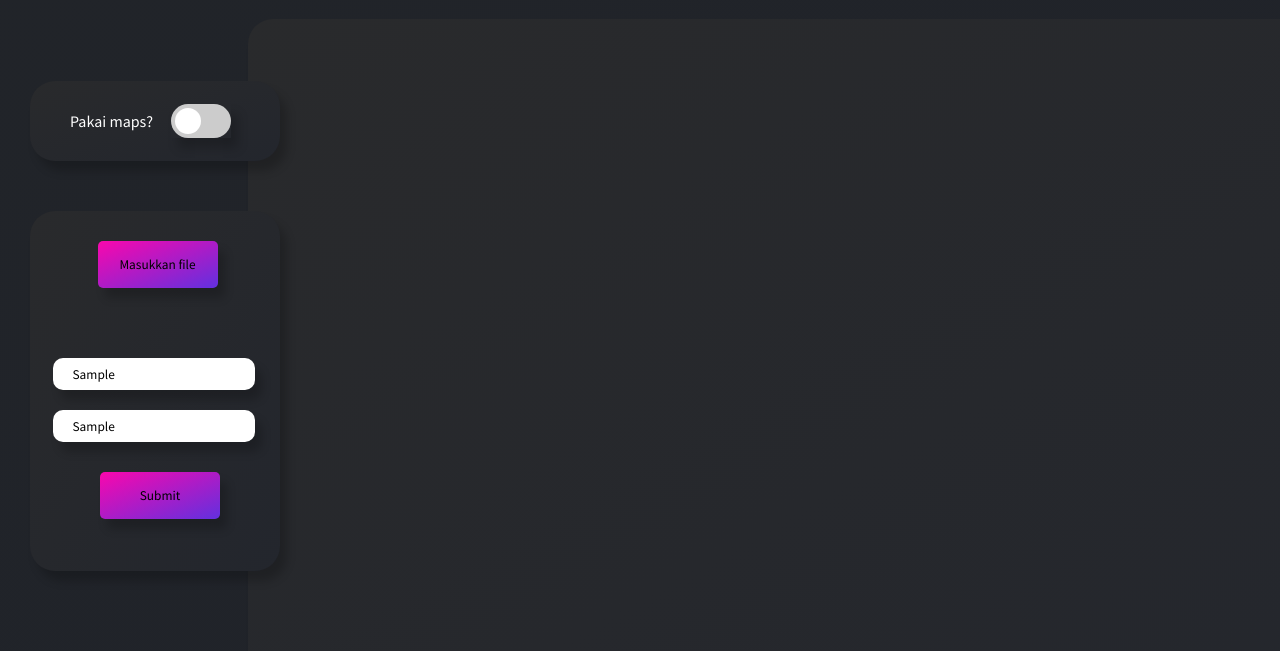
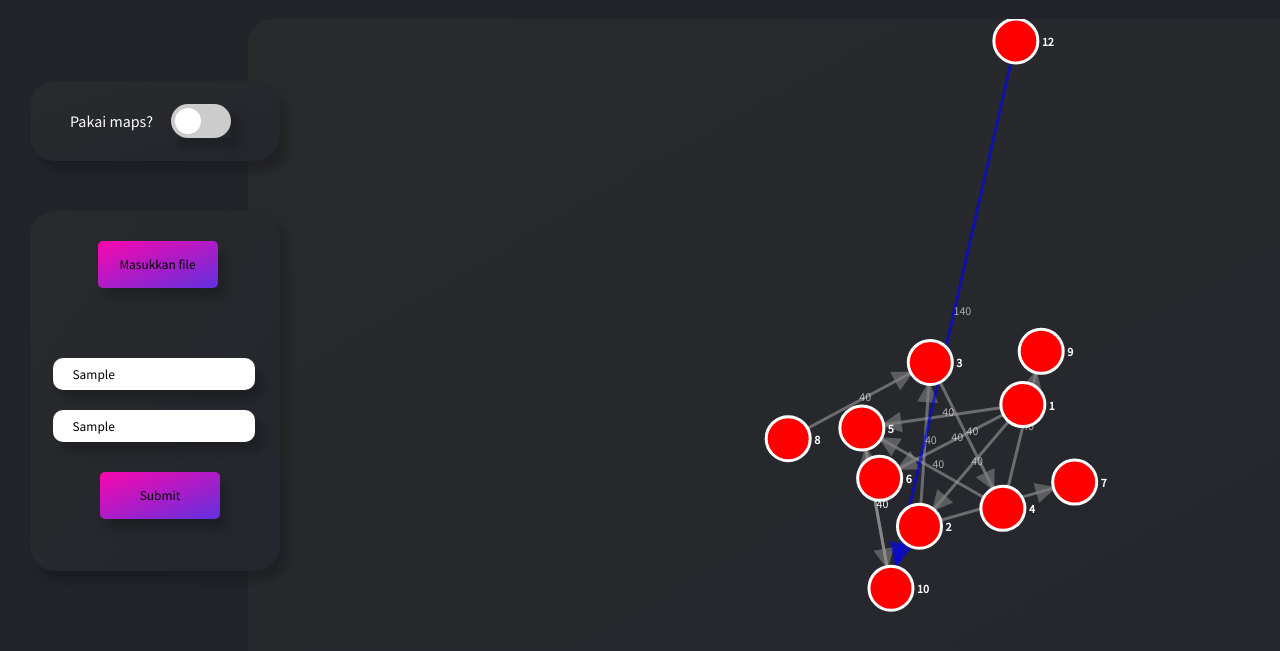
Before and after one commit to Ainzw0rth/Tucil3_13521069_13521173, a plain HTML site: page src/index.html in a window 1280 px wide. Both pictures are taken after typing "Sample", "Sample" into the empty fields and a click on the input "Submit". Shown: the part 89-740 px from the top of the page. Drawn offline with nearby package versions, Linux system fonts and the light colour scheme; a web font is replaced by a local one.

Commit message:
fix visualisasi

```diff
--- a/src/script.js
+++ b/src/script.js
@@ -6,14 +6,38 @@ var height = svg.attr("height");
 // JIKA ELEMEN INI ISINYA DIUBAH, MAKA OTOMATIS VISUALISASI JUGA AKAN BERUBAH
 // inisialisasi semua elemen-elemen graf
 var nodes = [
+  {name: "1"},
+  {name: "2"},
+  {name: "3"},
+  {name: "4"},
+  {name: "5"},
+  {name: "6"},
+  {name: "7"},
+  {name: "8"},
+  {name: "9"},
+  {name: "10"},
+  {name: "12"},
 ];
 
 // daftar hubungan antar node
 var links = [
+  {source: "1", target: "2", distance: "40"},
+  {source: "1", target: "5", distance: "40"},
+  {source: "1", target: "6", distance: "40"},
+  {source: "2", target: "3", distance: "40"},
+  {source: "2", target: "7", distance: "40"},
+  {source: "3", target: "4", distance: "40"},
+  {source: "8", target: "3", distance: "40"},
+  {source: "4", target: "5", distance: "40"},
+  {source: "4", target: "9", distance: "40"},
+  {source: "5", target: "10", distance: "40"},
+  {source: "10", target: "5", distance: "40"},
+  {source: "12", target: "10", distance: "140"},
 ];
 
 // daftar hubungan antar node yang merupakan shortest path
 var links2 = [
+  {source: "12", target: "10", distance: "140"},
 ];
 
 // input node awal dan akhir dari form input
@@ -54,6 +78,7 @@ function updateValues() {
 }
 
 function visualize() {
+  var noderadius = [];
   // reset svgnya terlebih dahulu
   svg.selectAll("*").remove();
 
@@ -96,10 +121,8 @@ function visualize() {
     .data(nodes)
     .enter()
     .append("circle")
-    .attr("r", 15)
-    .attr("fill", function(d) {
-      return "red";
-    })
+    .attr("r", 22)
+    .attr("fill", "red")
     .call(
       d3
         .drag()
@@ -108,12 +131,36 @@ function visualize() {
         .on("end", dragended)
     );
 
+  svg.append("defs").append("marker")
+    .attr("id", "arrow-blue")
+    .attr("viewBox", "0 -5 10 10")
+    .attr("refX", 19)
+    .attr("refY", 0)
+    .attr("markerWidth", 8)
+    .attr("markerHeight", 8)
+    .attr("orient", "auto-start-reverse")
+    .append("path")
+    .attr("fill", "blue")
+    .attr("d", "M0,-5L10,0L0,5");
+
+  svg.append("defs").append("marker")
+    .attr("id", "default")
+    .attr("viewBox", "0 -5 10 10")
+    .attr("refX", 19)
+    .attr("refY", 0)
+    .attr("markerWidth", 10)
+    .attr("markerHeight", 7)
+    .attr("orient", "auto-start-reverse")
+    .append("path")
+    .attr("fill", "grey")
+    .attr("d", "M0,-5L10,0L0,5");
+
   var nodelabel = svg.selectAll(".node-label")
-  .data(nodes)
-  .enter()
-  .append("text")
-  .attr("class", "node-label")
-  .text(function(d) { return d.name; });
+    .data(nodes)
+    .enter()
+    .append("text")
+    .attr("class", "node-label")
+    .text(function(d) { return d.name; });
 
   // buat mengatur posisi elemen" di simulasi
   simulation.on("tick", function() {
@@ -121,19 +168,28 @@ function visualize() {
       .attr("x1", function(d) { return d.source.x; })
       .attr("y1", function(d) { return d.source.y; })
       .attr("x2", function(d) { return d.target.x; })
-      .attr("y2", function(d) { return d.target.y; });
+      .attr("y2", function(d) { return d.target.y; })
+      .attr("marker-end", function(d) {
+        if (isItInList(links2, d)) {
+          return "url(#arrow-blue)";
+        } else {
+          return "url(#default)";
+        }
+      });
 
     node
       .attr("cx", function(d) { return d.x; })
       .attr("cy", function(d) { return d.y; });
 
     nodelabel
-      .attr("x", function(d) { return d.x + 25; })
+      .attr("x", function(d) { return d.x + 26; })
       .attr("y", function(d) { return d.y + 5; });
 
     linkLabels
       .attr("x", function(d) { return (d.source.x + d.target.x) / 2; })
       .attr("y", function(d) { return (d.source.y + d.target.y) / 2; });
+
+
   });
 
   function ticked() {
--- a/src/styles.css
+++ b/src/styles.css
@@ -44,6 +44,10 @@ svg {
     font-size: 12px;
     font-weight: bold;
     fill: white;
+}
+
+marker {
+    opacity: 0.6;
 }
 
 .link-label {
```
Also changed, not shown: tes.html (added, +68 -0 lines).
